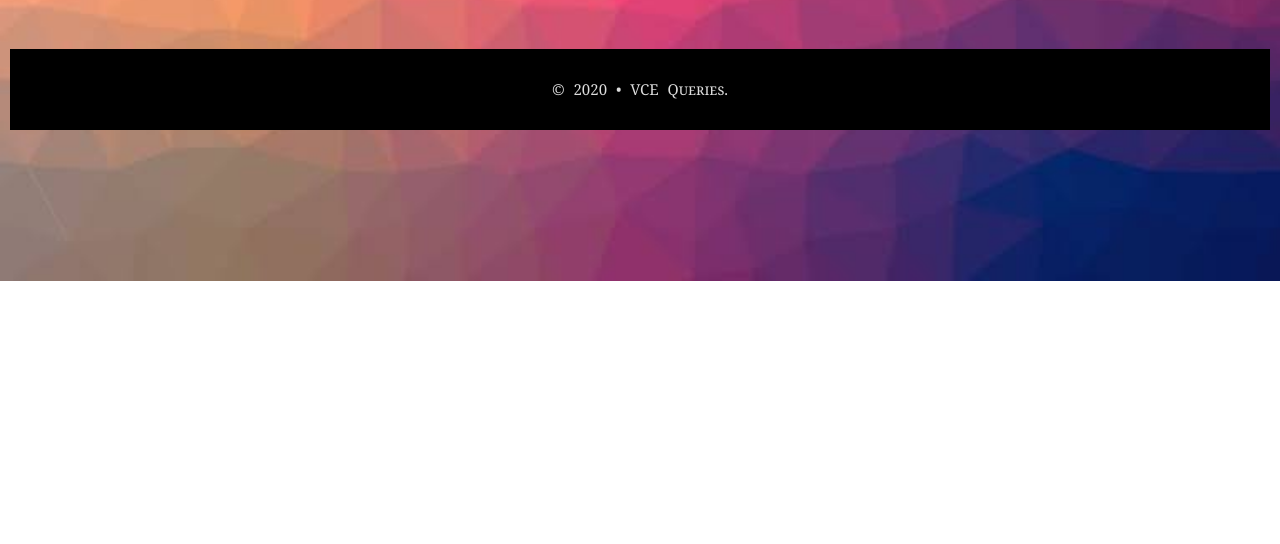
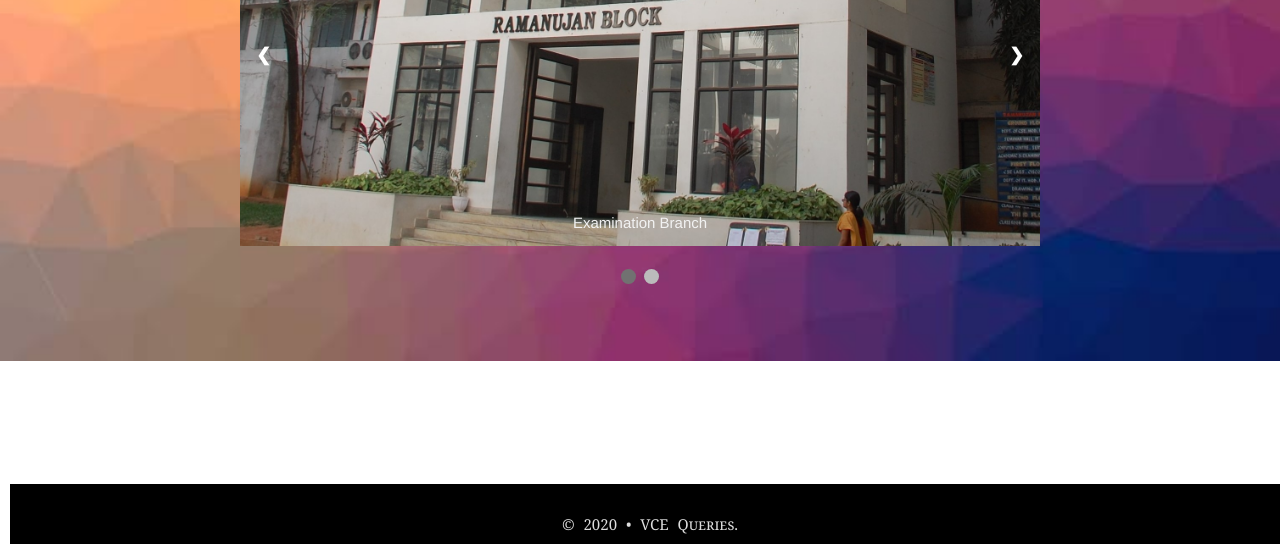
Before and after one commit to nagaveni-developer/Portal, a PHP site: page /direct.php in a window 1280 px wide. Shown: the part 256-800 px from the top of the page. Run offline with PHP 8.4, Linux system fonts and the light colour scheme; a user stored in the database is signed in.

Commit message:
comp file,slideshow,imgs:)

```diff
--- a/css/style.css
+++ b/css/style.css
@@ -10,12 +10,12 @@ body{
     font-size: 15px;
     background-image: url("back.jpg");
     background-repeat: no-repeat;
-    min-width: 1000px;
-    margin: 0 auto;
+    width:100%;
+
     font-weight: 500;
     height: 100%;
-  background-position: center;
-  background-size: cover;
+    background-position: center;
+    background-size: cover;
 
 }
 
@@ -301,7 +301,7 @@ p#tag-line{
     line-height: 80px;
     font-size: 50px;
     color: #000000;
-    font-family: "LCALLIG";
+
     width: 50px;
     height: 80px;
 }
@@ -312,7 +312,7 @@ p#tag-line{
     text-indent: 10px;
     background: #ffffff;
     font-size: 50px;
-    font-family: "LCALLIG";
+
     border-radius: 100%;
     width: 50px;
     height: 80px;
@@ -321,7 +321,7 @@ p#tag-line{
 /* logo text */
 #ntro{
     display: inline-block;
-    font-family: "LCALLIG";
+
     font-size: 44.8px;
 }
 
@@ -365,6 +365,12 @@ input[type="password"]:hover{
     font-family: Georgia;
     font-variant: small-caps;
     word-spacing: 5px;
+    position:fixed;
+    bottom:0;
+    width:100%;
+    height:30px;   /* Height of the footer */
+
+
 }
 /* Footer Ends */
 /* Contacts Page */
@@ -443,13 +449,13 @@ input[type="password"]:hover{
 }
 
 #algo{
-    background: url(http://vce.ac.in/About/College/gallery/02.jpg);
+    background: url();
     background-size: 100%;
     background-repeat: no-repeat;
 
 }
 #database{
-    background: url(http://www.vce.ac.in/slides/Slide_03.jpg);
+    background: url();
     background-size: 100%;
     background-repeat: no-repeat;
     width: 300px;
@@ -764,7 +770,7 @@ a#try:hover{
     color: white;
     background: #333;
     display: block;
-    font-family: LCALLIG;
+
     font-size: 32px;
     margin: -10px -10px 0;
     padding: 10px 10px 0px;
--- a/direct.php
+++ b/direct.php
@@ -37,6 +37,115 @@
                 height: 30px;
                 line-height: 30px;
             }
+            .mySlides {display: none}
+            img {vertical-align: middle;}
+
+/* Slideshow container */
+.slideshow-container {
+  width: 800px;
+  height:400px;
+  position: relative;
+  margin: auto;
+}
+
+/* Next & previous buttons */
+.prev, .next {
+  cursor: pointer;
+  position: absolute;
+  top: 50%;
+  width: auto;
+  padding: 16px;
+  margin-top: -22px;
+  color: white;
+  font-weight: bold;
+  font-size: 18px;
+  transition: 0.6s ease;
+  border-radius: 0 3px 3px 0;
+  user-select: none;
+}
+
+/* Position the "next button" to the right */
+.next {
+  right: 0;
+  border-radius: 3px 0 0 3px;
+}
+.prev {
+  left: 0;
+  border-radius: 3px 0 0 3px;
+}
+
+/* On hover, add a black background color with a little bit see-through */
+.prev:hover, .next:hover {
+  background-color: rgba(0,0,0,0.8);
+}
+
+/* Caption text */
+.text {
+  color: #f2f2f2;
+  font-size: 15px;
+  padding: 8px 12px;
+  position: absolute;
+  bottom: 8px;
+  width: 100%;
+  text-align: center;
+}
+
+/* Number text (1/3 etc) */
+.numbertext {
+  color: #f2f2f2;
+  font-size: 12px;
+  padding: 8px 12px;
+  position: absolute;
+  top: 0;
+}
+.fade{
+  -webkit-animation-name: fade;
+  -webkit-animation-duration: 1.5s;
+  -webkit-animation-fill-mode: forwards;
+  animation-name: fade;
+  animation-duration: 1.5s;
+  animation-fill-mode: forwards;
+}
+
+/* The dots/bullets/indicators */
+.dot {
+  cursor: pointer;
+  height: 15px;
+  width: 15px;
+  margin: 0 2px;
+  background-color: #bbb;
+  border-radius: 50%;
+  display: inline-block;
+  transition: background-color 0.6s ease;
+}
+
+.active, .dot:hover {
+  background-color: #717171;
+}
+
+/* Fading animation */
+.fade {
+  -webkit-animation-name: fade;
+  -webkit-animation-duration: 1.5s;
+  animation-name: fade;
+  animation-duration: 1.5s;
+}
+
+@-webkit-keyframes fade {
+  from {opacity: .4}
+  to {opacity: 1}
+}
+
+@keyframes fade {
+  from {opacity: .4}
+  to {opacity: 1}
+}
+
+/* On smaller screens, decrease text size */
+@media only screen and (max-width: 300px) {
+  .prev, .next,.text {font-size: 11px}
+}
+
         </style>
     </head>
     <body id="_3">
@@ -59,18 +168,32 @@
         <div id="content">
 
             <center>
+            <div class="slideshow-container">
+                <div class="mySlides fade">
+                    <div class="numbertext">1 / 2</div>
                     <a  href="student.php">
-                        <div id="algo" class="img">
-                            <div id="p" title="Open">Examination Branch</div>
-                        </div>
+                    <img src="images/examination.jpg" style="width:100%;">
+
+                            <div  class="text" title="Open">Examination Branch</div>
+
                     </a>
+                </div>
+                <div class="mySlides fade">
+                    <div class="numbertext">2 / 2</div>
+                    <a href="">
+                       <img src="images/library.jpg" style="width:100%;">
+                            <div class="text" title="Open">Library Mangement</div>
 
-	             <a id="db" href="">
-                        <div id="database" class="img">
-                            <div id="p" title="Open">Library Mangement</div>
-                        </div>
                     </a>
-		    </center>
+                </div>
+                <a class="prev" onclick="plusSlides(-1)">&#10094;</a>
+                <a class="next" onclick="plusSlides(1)">&#10095;</a>
+                </div>
+                <br>
+                <div style="text-align:center">
+                <span class="dot" onclick="currentSlide(1)"></span>
+                <span class="dot" onclick="currentSlide(2)"></span>
+                </div>
 
 
          <!-- content -->
@@ -79,6 +202,35 @@
         <div id="footer">
             &copy; 2020 &bull; VCE Queries.
         </div>
+        <script>
+var slideIndex = 1;
+showSlides(slideIndex);
+
+function plusSlides(n) {
+  showSlides(slideIndex += n);
+}
+
+function currentSlide(n) {
+  showSlides(slideIndex = n);
+}
+
+function showSlides(n) {
+  var i;
+  var slides = document.getElementsByClassName("mySlides");
+  var dots = document.getElementsByClassName("dot");
+  if (n > slides.length) {slideIndex = 1}
+  if (n < 1) {slideIndex = slides.length}
+  for (i = 0; i < slides.length; i++) {
+      slides[i].style.display = "none";
+  }
+  for (i = 0; i < dots.length; i++) {
+      dots[i].className = dots[i].className.replace(" active", "");
+  }
+  slides[slideIndex-1].style.display = "block";
+  dots[slideIndex-1].className += " active";
+}
+</script>
+
 
 
     </body>
--- a/exam.php
+++ b/exam.php
@@ -48,11 +48,12 @@ button:hover, a:hover {
 </style>
 </head>
 <body>
+
 <h2 style="text-align:center;color:#087D72;">Student Document Requests</h2>
 <div class="log">
 <a href="logout.php"><button type="button">logout</button> </a>
 <br>
-<button type="button">completed</button>
+<a href="exam_comp.php"><button type="button">completed</button></a>
 </div>
 <div class="card">
 
--- a/student.php
+++ b/student.php
@@ -101,8 +101,8 @@
                 <form action="<?php echo htmlspecialchars( $_SERVER["PHP_SELF"] ); ?>" method="post" enctype="multipart/form-data">
                     <div id="button-block">
 
-                            <div class="buttons"><a href="submit.php"><input name="submit" type="button" value="Submit Documents" class="up-in"></a></div><br><br>
-                            <div class="buttons"><a href="request.php"><input type="button" value="Request a Document" class="up-in"></a></div>
+                            <div class="buttons" ><a href="submit.php"><input name="submit" type="button" value="Submit Documents" class="up-in" style="background-color:black;"></a></div><br><br>
+                            <div class="buttons"><a href="request.php"><input type="button" value="Request a Document" class="up-in"  style="background-color:black;"></a></div>
 
                     </div>
 
```
Also changed, not shown: exam_comp.php (added, +68 -0 lines), images/examination.jpg (added), images/library.jpg (added).
